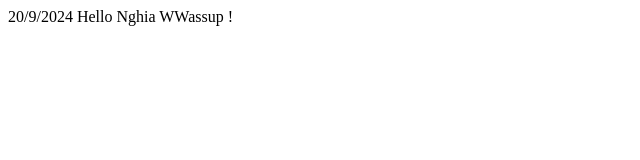
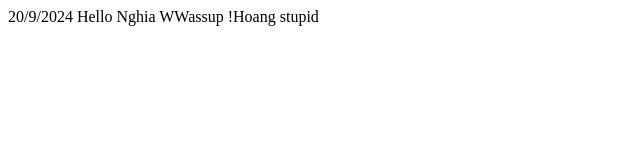
Before and after one commit to NguyenToan123222/project_test_AN, a plain HTML site: page index.html in a window 1280 px wide. Shown: the whole page, without its empty margins (0-640 px from the left). Drawn offline with Linux system fonts and the light colour scheme.

Commit message:
tuan danh commit

```diff
--- a/index.html
+++ b/index.html
@@ -1,2 +1,3 @@
 20/9/2024
 <h>Hello Nghia WWassup !</h
+    <h2>Hoang stupid</h2>
```
